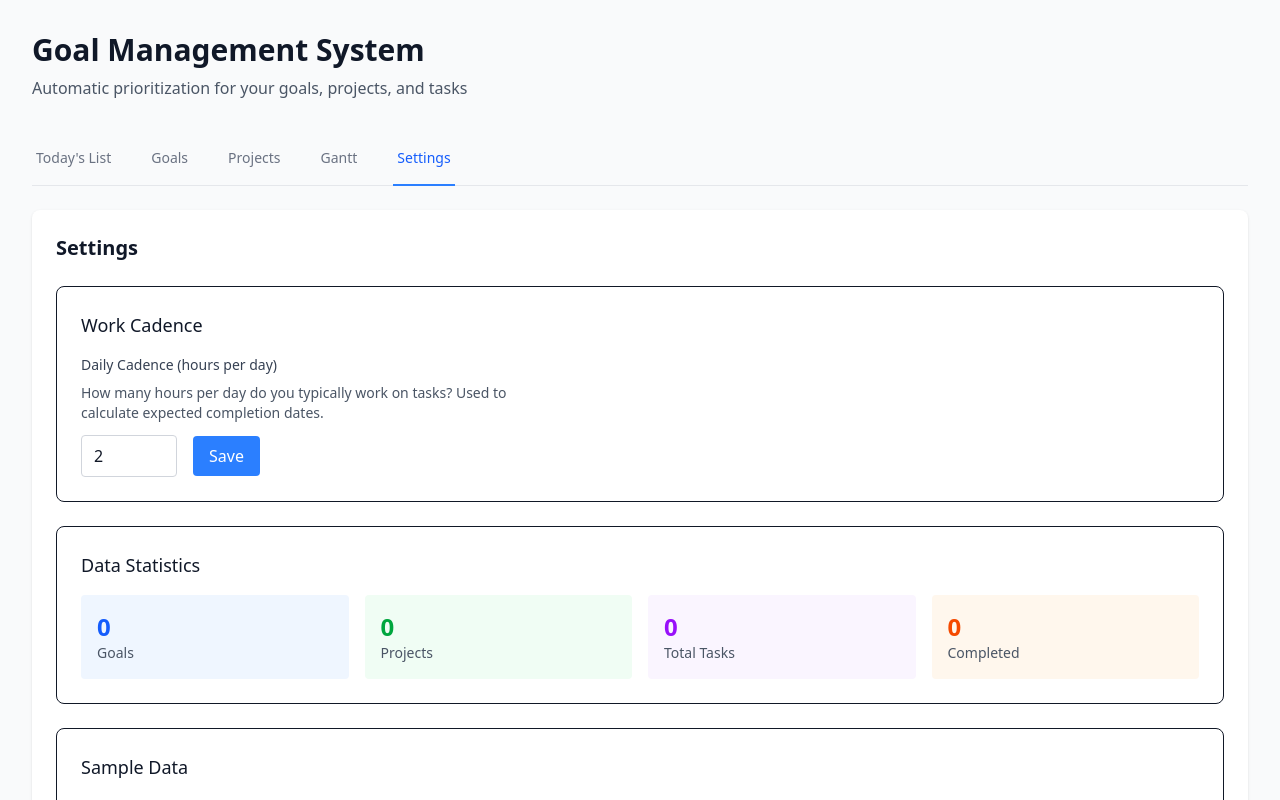
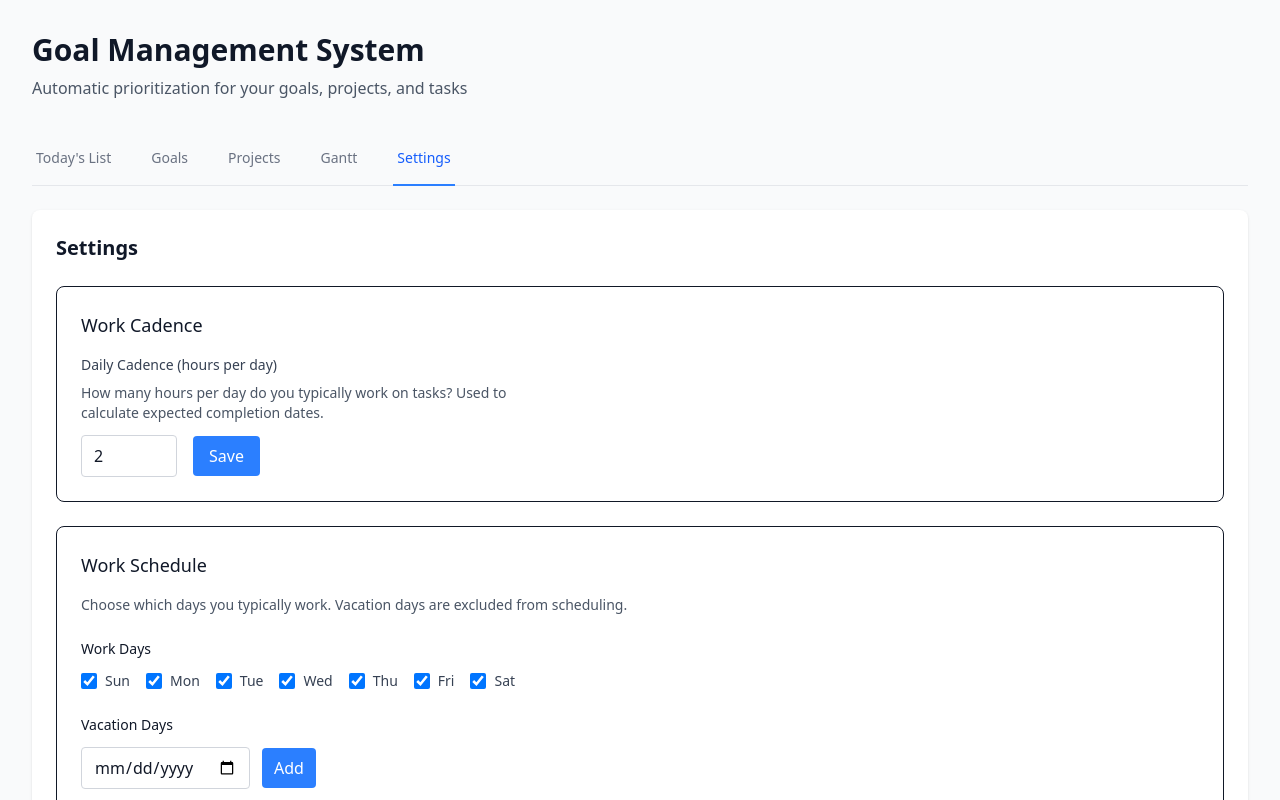
Before and after one commit to CarterYancey/PPM, a React (Vite) app in the folder ppm-app/: page / in a window 1280 px wide. Both pictures are taken after a click on the button "Settings". Shown: the top 800 px of the page. Built offline with nearby package versions, Linux system fonts and the light colour scheme.

Commit message:
Add work schedule settings

```diff
--- a/ppm-app/src/components/SettingsTab.tsx
+++ b/ppm-app/src/components/SettingsTab.tsx
@@ -14,13 +14,52 @@ export default function SettingsTab() {
     tasks,
   } = useStore();
 
+  const defaultWorkDays = settings.workDays?.length ? settings.workDays : [0, 1, 2, 3, 4, 5, 6];
   const [dailyCadence, setDailyCadence] = useState(settings.dailyCadence);
+  const [workDays, setWorkDays] = useState(defaultWorkDays);
+  const [vacationDates, setVacationDates] = useState(settings.vacationDates ?? []);
+  const [newVacationDate, setNewVacationDate] = useState('');
   const [importError, setImportError] = useState<string | null>(null);
   const [importSuccess, setImportSuccess] = useState(false);
   const fileInputRef = useRef<HTMLInputElement>(null);
 
   const handleSaveSettings = () => {
-    updateSettings({ dailyCadence });
+    updateSettings({
+      dailyCadence,
+      workDays,
+      vacationDates,
+    });
+  };
+
+  const dayOptions = [
+    { label: 'Sun', value: 0 },
+    { label: 'Mon', value: 1 },
+    { label: 'Tue', value: 2 },
+    { label: 'Wed', value: 3 },
+    { label: 'Thu', value: 4 },
+    { label: 'Fri', value: 5 },
+    { label: 'Sat', value: 6 },
+  ];
+
+  const toggleWorkDay = (dayValue: number) => {
+    setWorkDays((prev) => (
+      prev.includes(dayValue)
+        ? prev.filter((day) => day !== dayValue)
+        : [...prev, dayValue].sort((a, b) => a - b)
+    ));
+  };
+
+  const handleAddVacationDate = () => {
+    if (!newVacationDate || vacationDates.includes(newVacationDate)) {
+      return;
+    }
+
+    setVacationDates((prev) => [...prev, newVacationDate].sort());
+    setNewVacationDate('');
+  };
+
+  const handleRemoveVacationDate = (date: string) => {
+    setVacationDates((prev) => prev.filter((entry) => entry !== date));
   };
 
   const handleLoadSampleData = () => {
@@ -115,6 +154,81 @@ export default function SettingsTab() {
               Save
             </button>
           </div>
+        </div>
+      </div>
+
+      {/* Work Schedule */}
+      <div className="bg-white border rounded-lg p-6 space-y-6">
+        <div>
+          <h3 className="text-lg font-medium text-gray-900 mb-4">Work Schedule</h3>
+          <p className="text-sm text-gray-600">
+            Choose which days you typically work. Vacation days are excluded from scheduling.
+          </p>
+        </div>
+
+        <div>
+          <h4 className="text-sm font-medium text-gray-900 mb-3">Work Days</h4>
+          <div className="flex flex-wrap gap-4">
+            {dayOptions.map((day) => (
+              <label key={day.value} className="flex items-center space-x-2 text-sm text-gray-700">
+                <input
+                  type="checkbox"
+                  checked={workDays.includes(day.value)}
+                  onChange={() => toggleWorkDay(day.value)}
+                  className="h-4 w-4 text-blue-600 border-gray-300 rounded focus:ring-blue-500"
+                />
+                <span>{day.label}</span>
+              </label>
+            ))}
+          </div>
+        </div>
+
+        <div>
+          <h4 className="text-sm font-medium text-gray-900 mb-3">Vacation Days</h4>
+          <div className="flex flex-col gap-4 max-w-md">
+            <div className="flex items-center gap-3">
+              <input
+                type="date"
+                value={newVacationDate}
+                onChange={(e) => setNewVacationDate(e.target.value)}
+                className="px-3 py-2 border border-gray-300 rounded focus:ring-blue-500 focus:border-blue-500"
+              />
+              <button
+                type="button"
+                onClick={handleAddVacationDate}
+                className="px-3 py-2 bg-blue-500 text-white rounded hover:bg-blue-600"
+              >
+                Add
+              </button>
+            </div>
+            {vacationDates.length > 0 ? (
+              <ul className="space-y-2">
+                {vacationDates.map((date) => (
+                  <li key={date} className="flex items-center justify-between rounded border border-gray-200 px-3 py-2 text-sm">
+                    <span className="text-gray-700">{date}</span>
+                    <button
+                      type="button"
+                      onClick={() => handleRemoveVacationDate(date)}
+                      className="text-red-600 hover:text-red-700"
+                    >
+                      Remove
+                    </button>
+                  </li>
+                ))}
+              </ul>
+            ) : (
+              <p className="text-sm text-gray-500">No vacation days added yet.</p>
+            )}
+          </div>
+        </div>
+
+        <div>
+          <button
+            onClick={handleSaveSettings}
+            className="px-4 py-2 bg-blue-500 text-white rounded hover:bg-blue-600"
+          >
+            Save Settings
+          </button>
         </div>
       </div>
 
--- a/ppm-app/src/store.ts
+++ b/ppm-app/src/store.ts
@@ -31,6 +31,8 @@ interface AppStore extends AppState {
 
 const defaultSettings: Settings = {
   dailyCadence: 2,
+  workDays: [0, 1, 2, 3, 4, 5, 6],
+  vacationDates: [],
 };
 
 export const useStore = create<AppStore>()(
@@ -172,6 +174,7 @@ export const useStore = create<AppStore>()(
           goals: sampleGoals,
           projects: sampleProjects,
           tasks: sampleTasks,
+          settings: defaultSettings,
         });
       },
 
@@ -199,7 +202,7 @@ export const useStore = create<AppStore>()(
             goals: data.goals || [],
             projects: data.projects || [],
             tasks: data.tasks || [],
-            settings: data.settings || defaultSettings,
+            settings: { ...defaultSettings, ...(data.settings ?? {}) },
           });
         } catch (error) {
           console.error('Failed to import data:', error);
--- a/ppm-app/src/types.ts
+++ b/ppm-app/src/types.ts
@@ -27,6 +27,8 @@ export interface Task {
 
 export interface Settings {
   dailyCadence: number; // Hours per day user works on tasks (default: 2)
+  workDays: number[]; // 0-6 for Sun-Sat
+  vacationDates: string[]; // ISO date strings (YYYY-MM-DD)
 }
 
 // Calculated/derived fields for tasks
```
